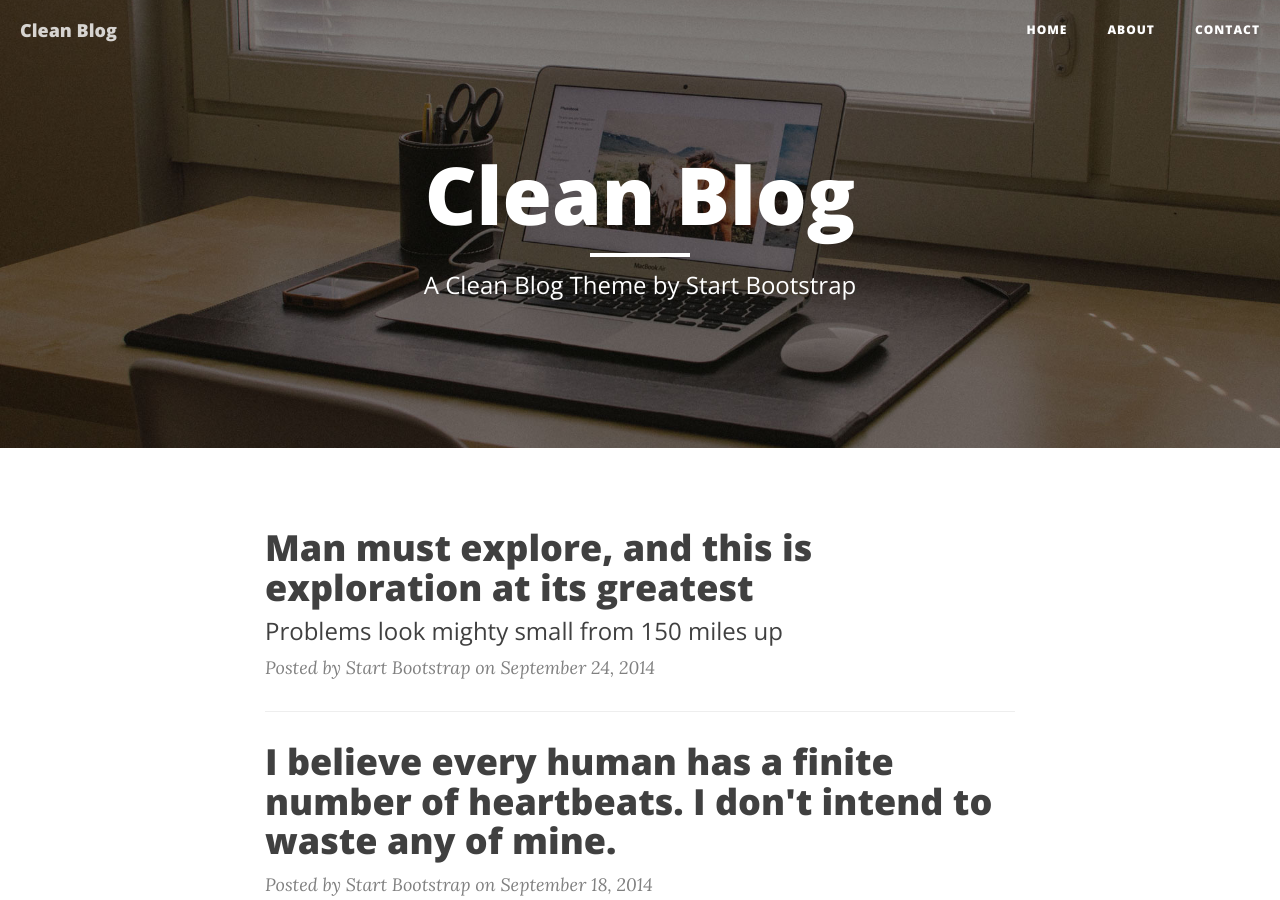
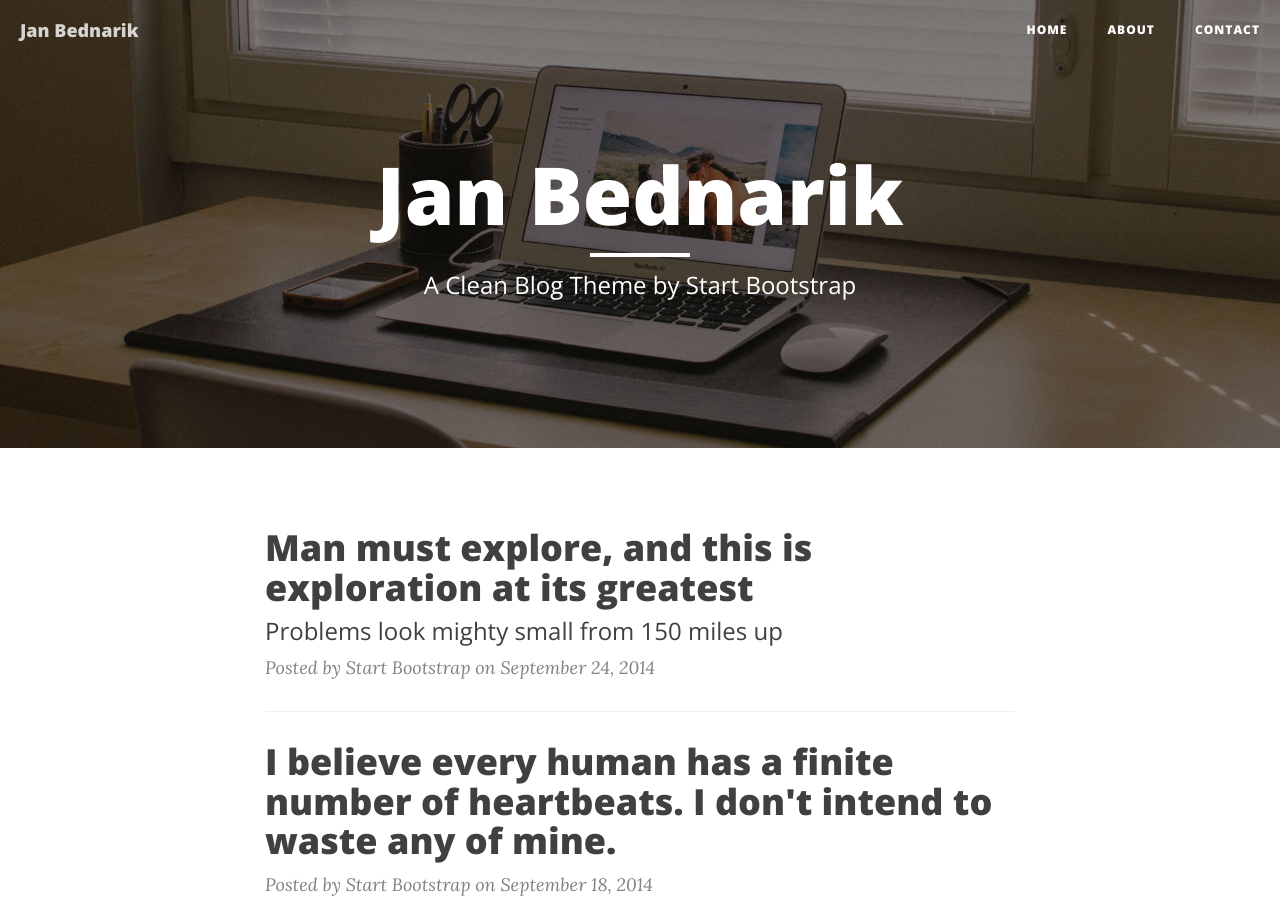
Before and after one commit to bednarikjan/bednarikjan.github.io, a Jekyll site: the page built from index.html, in a window 1280 px wide and 900 px high. Built offline with Jekyll 4.4.1, drawn with Linux system fonts in a browser that asks for light colours; nearby versions of some CDN libraries; the list of posts is cut into pages by our own code; some of the changed text lies outside the part shown.

Commit message:
Update _config.yml

```diff
--- a/_config.yml
+++ b/_config.yml
@@ -1,10 +1,10 @@
 # Site settings
-title: Clean Blog
+title: Jan Bednarik
 header-img: img/home-bg.jpg
-email: your-email@yourdomain.com
+email: jan.bednarik@hotmail.cz
 description: "Write your site description here. It will be used as your sites meta description as well!"
-baseurl: "/startbootstrap-clean-blog-jekyll"
-url: "http://yourdomain.com"
+baseurl: ""
+url: "http://bednarikjan.github.io"
 twitter_username: SBootstrap
 github_username:  davidtmiller
 facebook_username:  IronSummitMedia
```
